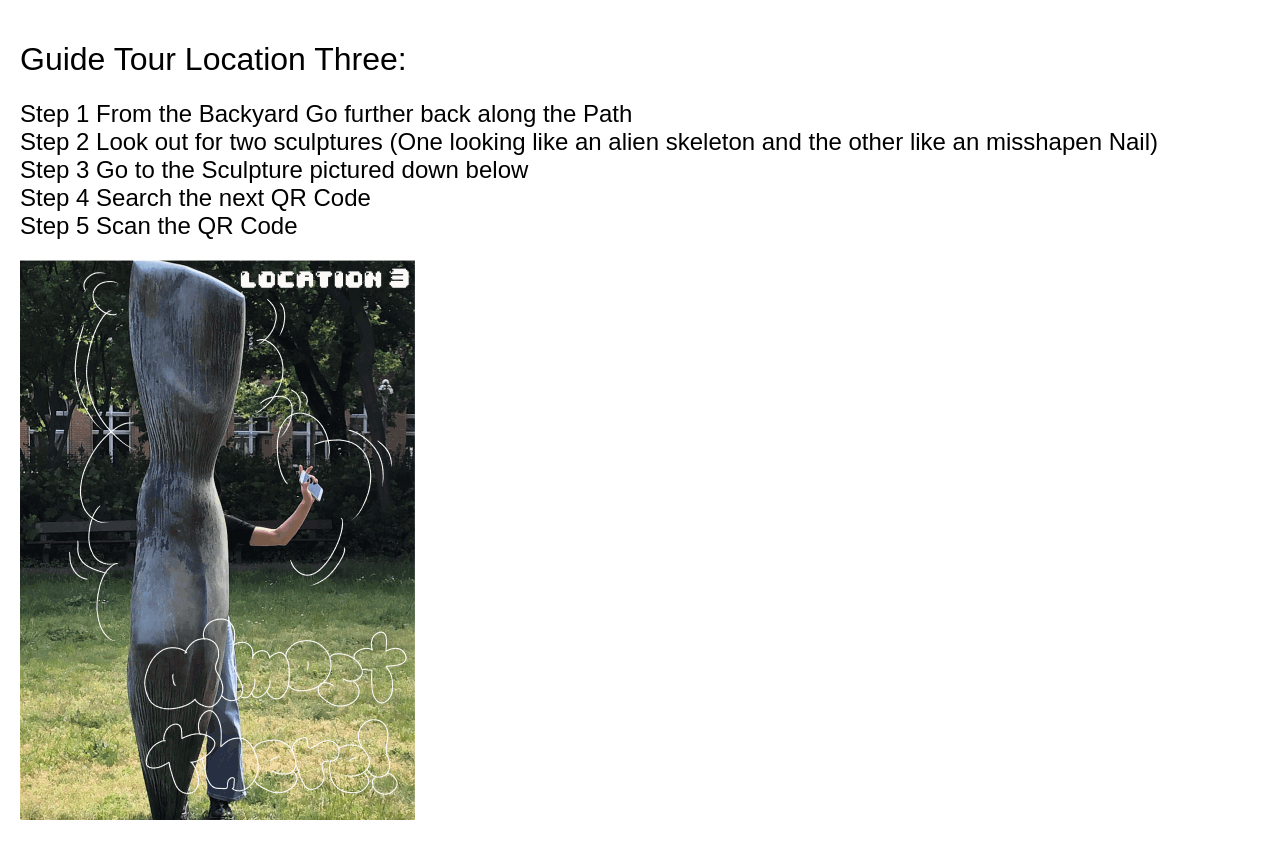
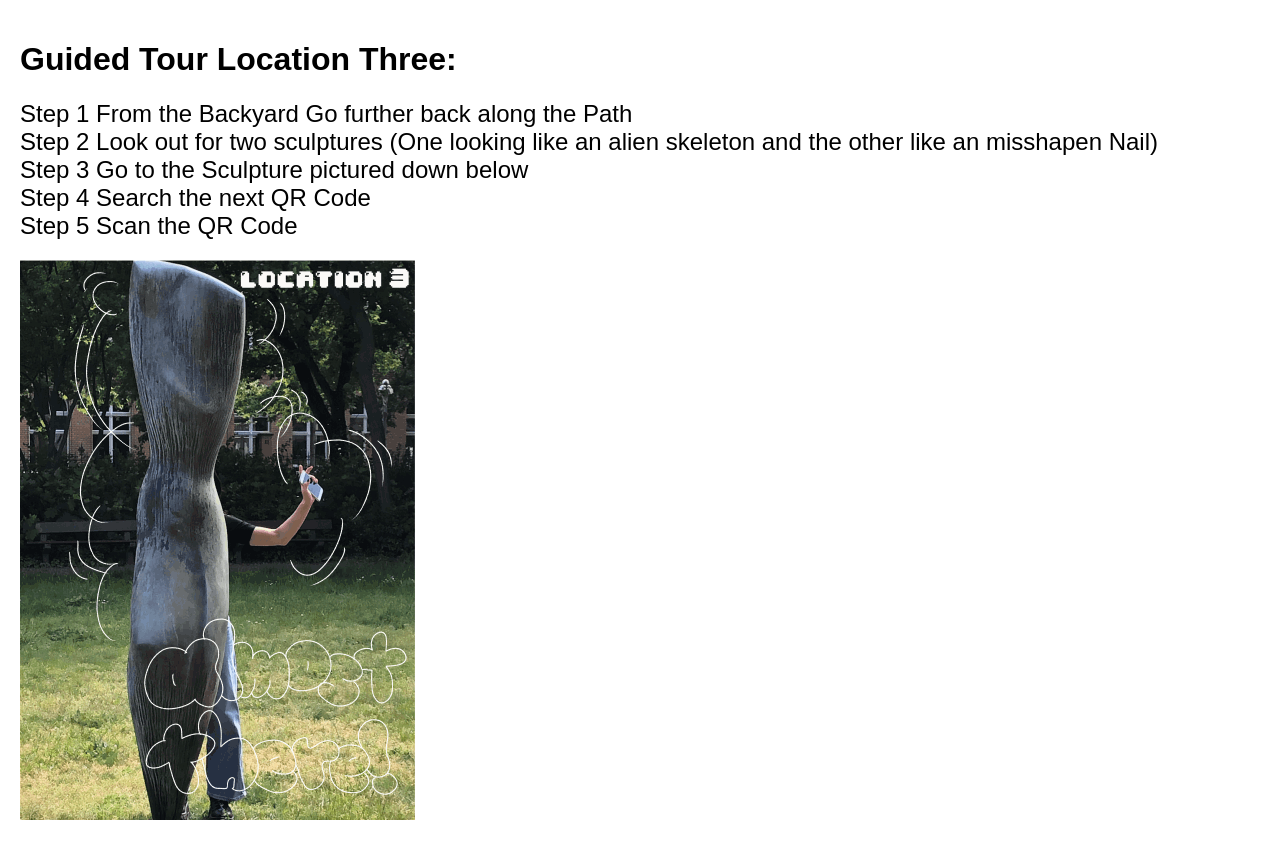
Before and after one commit to christianpasqual/LocationThree, a plain HTML site: page index.html in a window 1280 px wide. Drawn offline with Linux system fonts and the light colour scheme; a web font is replaced by a local one.

Commit message:
Update index.html

```diff
--- a/index.html
+++ b/index.html
@@ -13,7 +13,7 @@
 
 <body>
 
-<h1> Guide Tour Location Three:
+  <h1> <strong> Guided Tour Location Three: </strong>
 </h1>
 <h2> Step 1 From the Backyard Go further back along the Path
 <br> Step 2 Look out for two sculptures (One looking like an alien skeleton and the other like an misshapen Nail)
```
